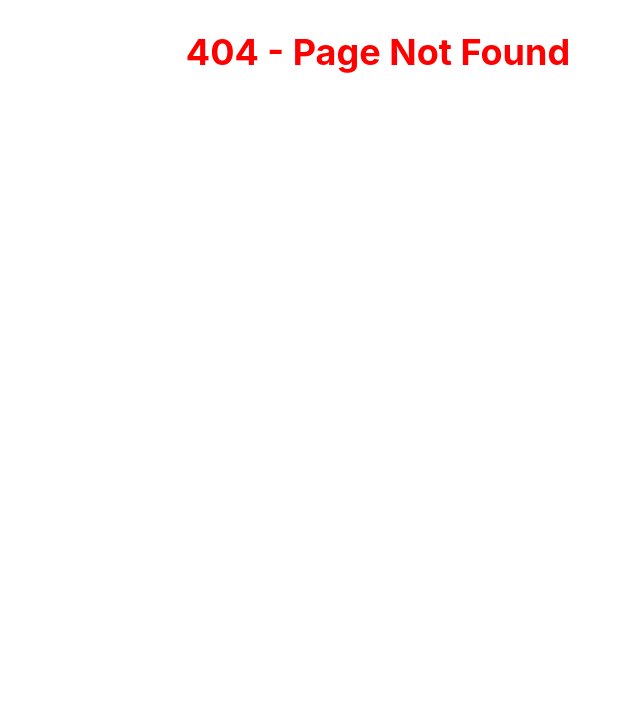
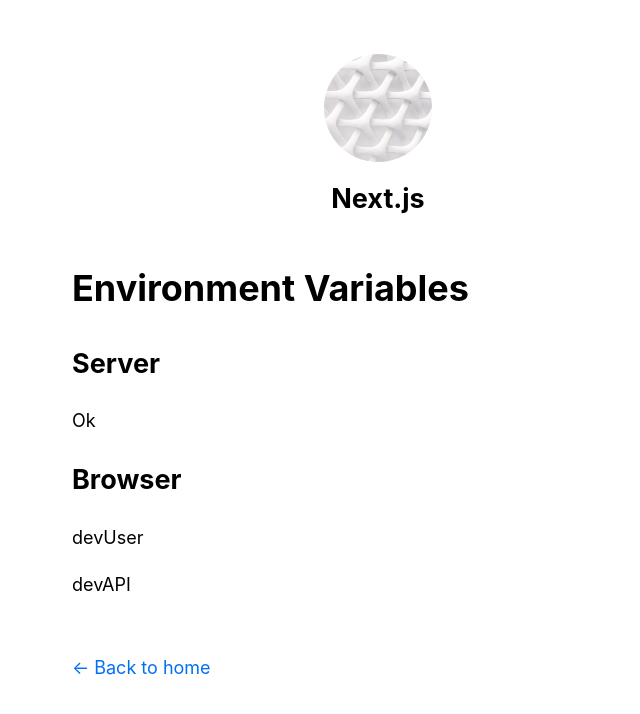
Before and after one commit to nikita2090/nextjs-blog, a Next.js app: page /envVariables in a window 1280 px wide. Before the commit this address had no page. Shown: the top 714 px of the page, without its empty margins (262-902 px from the left). Built offline with nearby package versions, Linux system fonts and the light colour scheme.

Commit message:
Env example has added

```diff
--- /dev/null
+++ b/pages/envVariables.tsx
@@ -0,0 +1,48 @@
+import Head from 'next/head';
+import Layout from '../components/layout';
+import { GetStaticProps } from 'next';
+
+export const getStaticProps: GetStaticProps = async () => {
+    const { USERNAME1, NEXT_PUBLIC_API } = process.env;
+    let serverEnvs = false;
+    console.log(USERNAME1, NEXT_PUBLIC_API);
+
+    if (USERNAME1 && NEXT_PUBLIC_API) {
+        serverEnvs = true;
+    }
+
+    return {
+        props: {
+            data: 'Environment Variables',
+            serverEnvs,
+        },
+    };
+};
+
+interface Props {
+    data: string;
+    serverEnvs: boolean;
+}
+
+const Static: React.FC<Props> = ({ data, serverEnvs }) => {
+    // destructuring doesnt work
+    console.log(process.env.USERNAME1);
+    console.log(process.env.NEXT_PUBLIC_API);
+    return (
+        <Layout>
+            <Head>
+                <title>{data}</title>
+            </Head>
+            <h1>{data}</h1>
+
+            <h2>Server</h2>
+            {serverEnvs ? <p>Ok</p> : null}
+
+            <h2>Browser</h2>
+            <p>{process.env.USERNAME1}</p>
+            <p>{process.env.NEXT_PUBLIC_API}</p>
+        </Layout>
+    );
+};
+
+export default Static;
--- a/pages/index.tsx
+++ b/pages/index.tsx
@@ -78,6 +78,10 @@
             <Link href="/imageTest">
                 <a>Next-Image Test</a>
             </Link>
+            <hr />
+            <Link href="/envVariables">
+                <a>Env Test</a>
+            </Link>
         </section>
     </Layout>
 );
```
Also changed, not shown: 2 other files (tests, documents, lock files or other folders).
